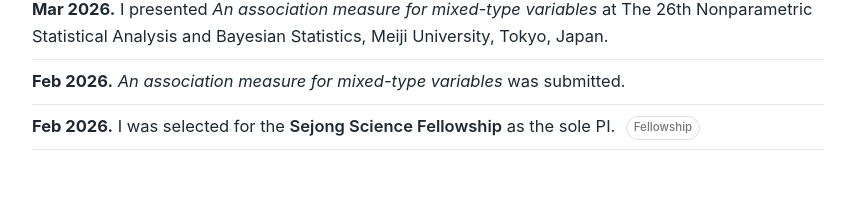
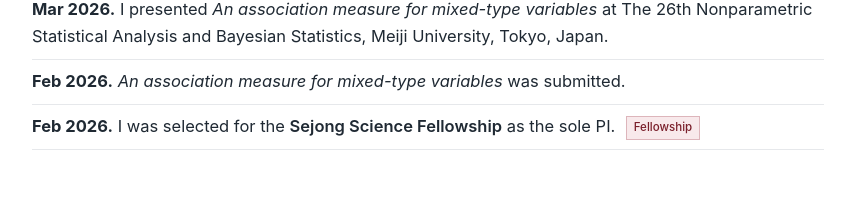
Before and after one commit to cherrrycooky/cherrrycooky.github.io, a Jekyll site: the page built from index.markdown, in a window 1280 px wide. Shown: the part 1186-1405 px from the top of the page, without its empty margins (212-1067 px from the left). Built offline with Jekyll 4.4.1, drawn with Linux system fonts in a browser that asks for light colours.

Commit message:
Update style.css

```diff
--- a/assets/css/style.css
+++ b/assets/css/style.css
@@ -214,9 +214,9 @@ margin-left: 0.4rem;
 padding: 0.08rem 0.4rem;
 font-size: 0.72rem;
 font-weight: 500;
-color: #777;
-border: 1px solid #ddd;
-border-radius: 999px;
+color: #7a1f2b;
+background: #f8e9eb;
+border: 1px solid #ddb5bb;
 vertical-align: middle;
 }
 
```
